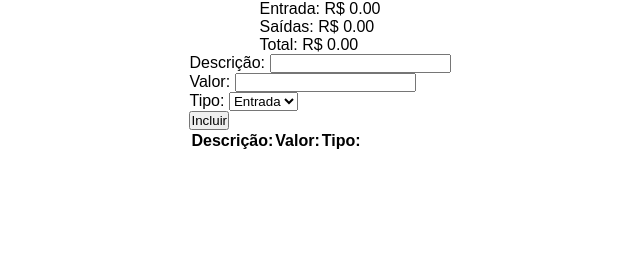
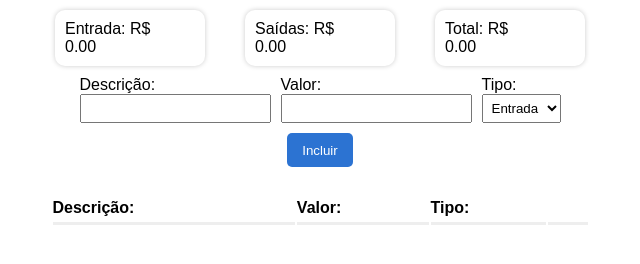
Before and after one commit to CaioCroccia22/Sistema-de-controle-de-financas-js, a plain HTML site: page index.html in a window 1280 px wide. Shown: the whole page, without its empty margins (320-960 px from the left). Drawn offline with nearby package versions, Linux system fonts and the light colour scheme.

Commit message:
Propriedades css

```diff
--- a/css/style.css
+++ b/css/style.css
@@ -29,3 +29,91 @@ main{
     flex-direction: column;
     align-items: center;
 }
+
+.resume {
+    display: flex;
+    padding: 10px 0;
+    gap: 40px;
+    width: 100%;
+    justify-content: center;
+    flex-wrap: wrap;
+}
+
+/*Para cada item dentro do resume*/
+.resume>div {
+    display: flex;
+    flex-direction: column;
+    box-shadow: 0px 0px 5px #ccc;
+    border-radius: 10px;
+    padding: 10px;
+    width: 150px;
+}
+
+.newItem {
+    display: flex;
+    gap: 10px;
+    align-items: end;
+    width: 100%;
+    justify-content: center;
+    flex-wrap: wrap;
+}
+
+.divDesc, .divType, .divAmount{
+    display: flex;
+    flex-direction: column;
+}
+
+.newItem>button{
+    background-color: #2c73d2;
+    color: white;
+    border: none;
+    padding: 0 15px;
+    border-radius: 5px;
+    cursor: pointer;
+    height: 34px;
+}
+
+input, select{
+    padding: 5px;
+}
+
+.divTable{
+    width: 100%;
+    display: flex;
+    justify-content: center;
+
+}
+
+table{
+    width: 98%;
+    padding: 20px 0;
+    border-radius: 5px;
+}
+
+th{
+    text-align: start;
+    border-bottom: inset;
+    padding-bottom: 5px;
+}
+
+i{
+    font-size: 25px;
+}
+
+.bxs-chevron-up-circle{
+    color: #00c9a7;
+}
+
+.bxs-chevron-down-circle{
+    color: red;
+}
+
+.columnAction{
+    width: 40px;
+    text-align: center;
+}
+
+.columnAction>button{
+    background: transparent;
+    border: none;
+}
```
